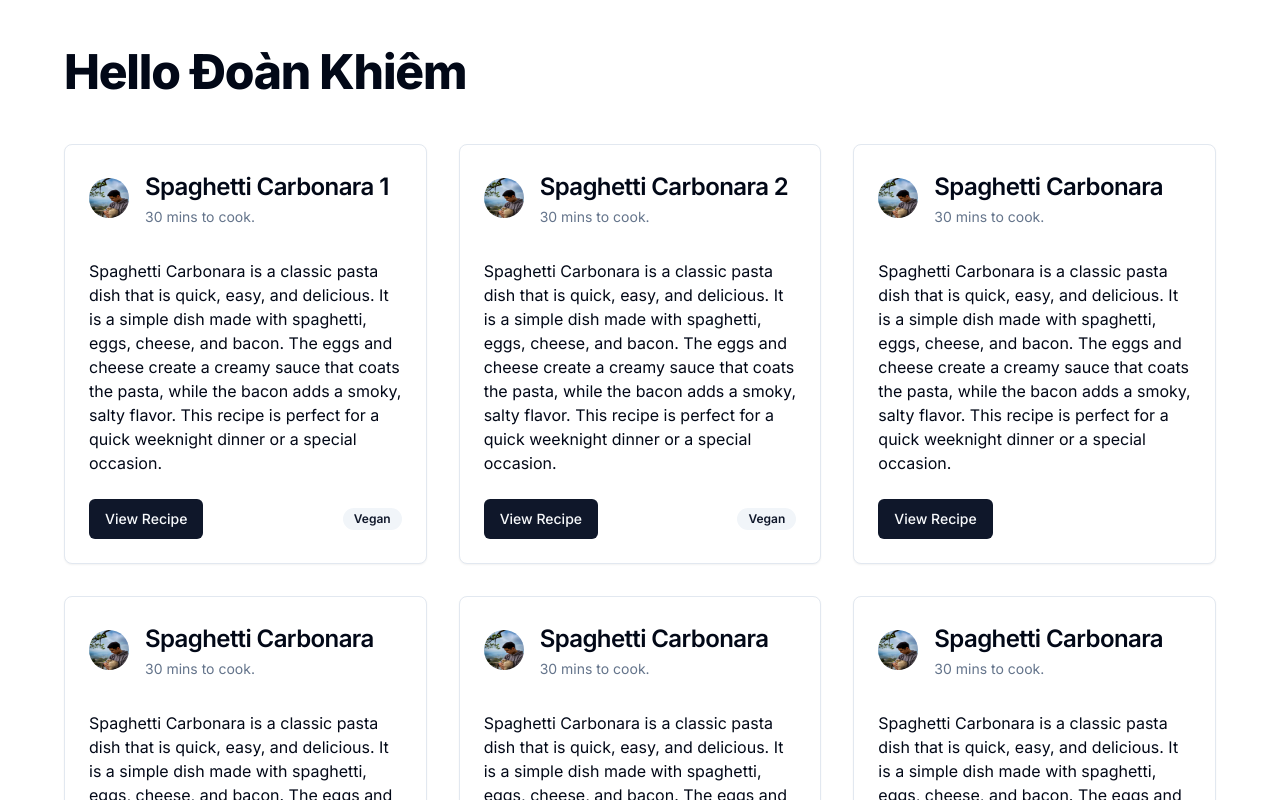
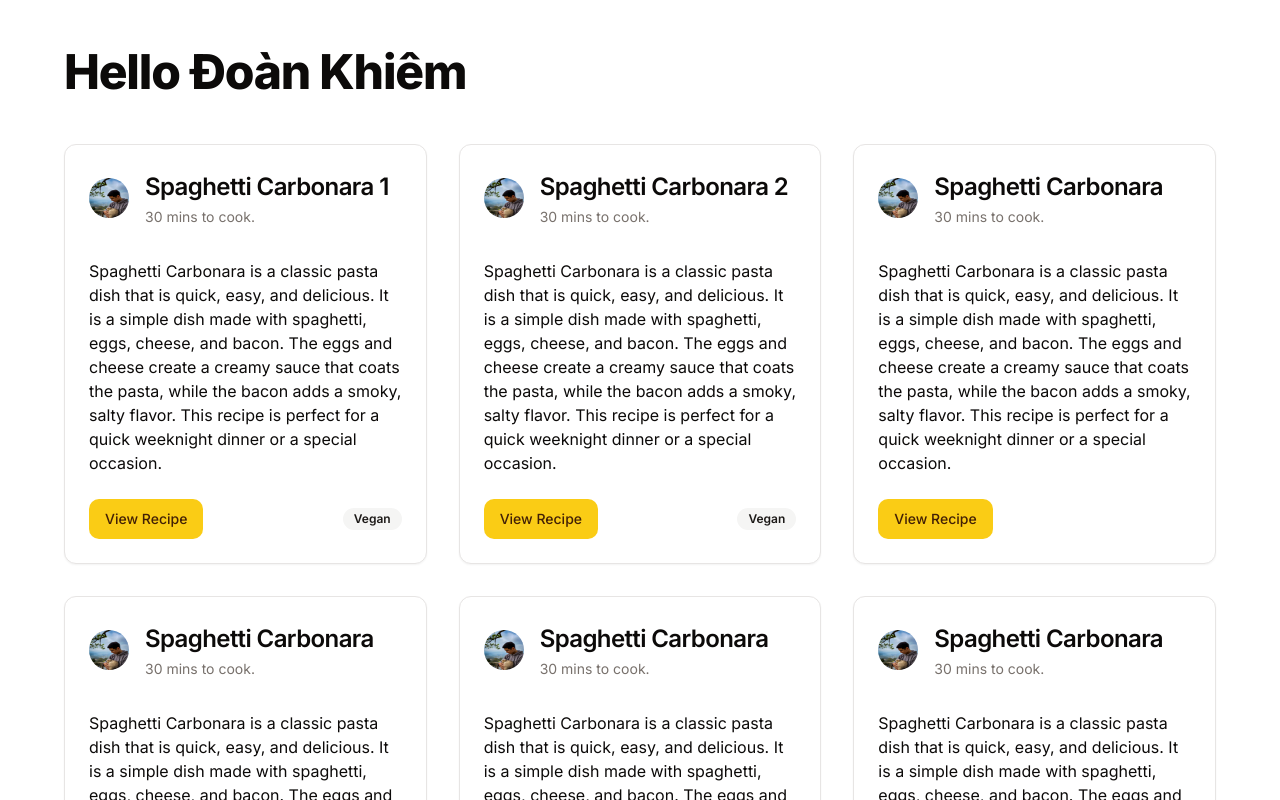
Before and after one commit to DoanKhiem/CursoDeVue3ConTypescript, a Next.js app: page / in a window 1280 px wide. Shown: the top 800 px of the page. Built offline with nearby package versions, Linux system fonts and the light colour scheme; data requests are answered from the project's data file.

Commit message:
Colour Themes

```diff
--- a/app/globals.css
+++ b/app/globals.css
@@ -5,64 +5,47 @@
   @layer base {
     :root {
       --background: 0 0% 100%;
-      --foreground: 222.2 84% 4.9%;
-
+      --foreground: 20 14.3% 4.1%;
       --card: 0 0% 100%;
-      --card-foreground: 222.2 84% 4.9%;
-
+      --card-foreground: 20 14.3% 4.1%;
       --popover: 0 0% 100%;
-      --popover-foreground: 222.2 84% 4.9%;
-
-      --primary: 222.2 47.4% 11.2%;
-      --primary-foreground: 210 40% 98%;
-
-      --secondary: 210 40% 96.1%;
-      --secondary-foreground: 222.2 47.4% 11.2%;
-
-      --muted: 210 40% 96.1%;
-      --muted-foreground: 215.4 16.3% 46.9%;
-
-      --accent: 210 40% 96.1%;
-      --accent-foreground: 222.2 47.4% 11.2%;
-
+      --popover-foreground: 20 14.3% 4.1%;
+      --primary: 47.9 95.8% 53.1%;
+      --primary-foreground: 26 83.3% 14.1%;
+      --secondary: 60 4.8% 95.9%;
+      --secondary-foreground: 24 9.8% 10%;
+      --muted: 60 4.8% 95.9%;
+      --muted-foreground: 25 5.3% 44.7%;
+      --accent: 60 4.8% 95.9%;
+      --accent-foreground: 24 9.8% 10%;
       --destructive: 0 84.2% 60.2%;
-      --destructive-foreground: 210 40% 98%;
-
-      --border: 214.3 31.8% 91.4%;
-      --input: 214.3 31.8% 91.4%;
-      --ring: 222.2 84% 4.9%;
-
-      --radius: 0.5rem;
+      --destructive-foreground: 60 9.1% 97.8%;
+      --border: 20 5.9% 90%;
+      --input: 20 5.9% 90%;
+      --ring: 20 14.3% 4.1%;
+      --radius: 0.75rem;
     }
 
     .dark {
-      --background: 222.2 84% 4.9%;
-      --foreground: 210 40% 98%;
-
-      --card: 222.2 84% 4.9%;
-      --card-foreground: 210 40% 98%;
-
-      --popover: 222.2 84% 4.9%;
-      --popover-foreground: 210 40% 98%;
-
-      --primary: 210 40% 98%;
-      --primary-foreground: 222.2 47.4% 11.2%;
-
-      --secondary: 217.2 32.6% 17.5%;
-      --secondary-foreground: 210 40% 98%;
-
-      --muted: 217.2 32.6% 17.5%;
-      --muted-foreground: 215 20.2% 65.1%;
-
-      --accent: 217.2 32.6% 17.5%;
-      --accent-foreground: 210 40% 98%;
-
+      --background: 20 14.3% 4.1%;
+      --foreground: 60 9.1% 97.8%;
+      --card: 20 14.3% 4.1%;
+      --card-foreground: 60 9.1% 97.8%;
+      --popover: 20 14.3% 4.1%;
+      --popover-foreground: 60 9.1% 97.8%;
+      --primary: 47.9 95.8% 53.1%;
+      --primary-foreground: 26 83.3% 14.1%;
+      --secondary: 12 6.5% 15.1%;
+      --secondary-foreground: 60 9.1% 97.8%;
+      --muted: 12 6.5% 15.1%;
+      --muted-foreground: 24 5.4% 63.9%;
+      --accent: 12 6.5% 15.1%;
+      --accent-foreground: 60 9.1% 97.8%;
       --destructive: 0 62.8% 30.6%;
-      --destructive-foreground: 210 40% 98%;
-
-      --border: 217.2 32.6% 17.5%;
-      --input: 217.2 32.6% 17.5%;
-      --ring: 212.7 26.8% 83.9%;
+      --destructive-foreground: 60 9.1% 97.8%;
+      --border: 12 6.5% 15.1%;
+      --input: 12 6.5% 15.1%;
+      --ring: 35.5 91.7% 32.9%;
     }
   }
 
```
